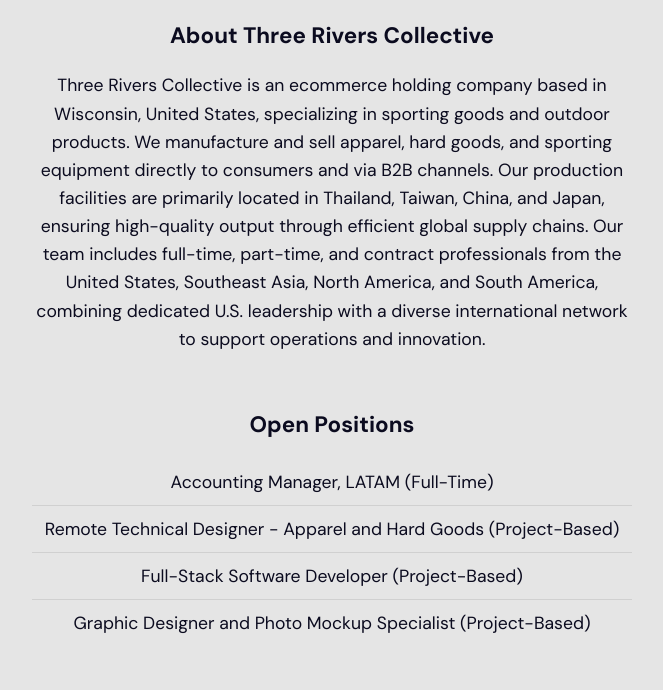
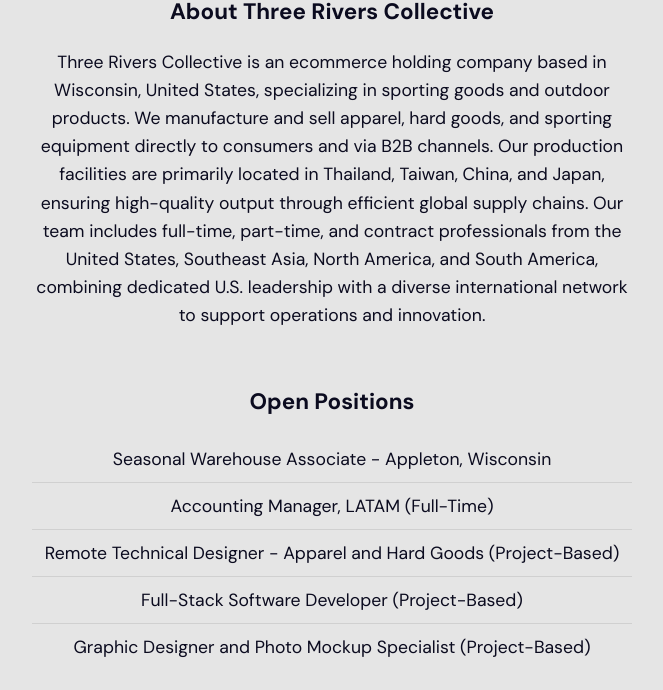
Before and after one commit to threeriverscollective/threeriverscollective.github.io, a plain HTML site: page about.html in a window 1280 px wide. Shown: the part 166-856 px from the top of the page, without its empty margins (308-971 px from the left). Before the commit the page ends 832 px from the top, so only its background shows below. Drawn offline with Linux system fonts and the light colour scheme.

Commit message:
Update about.html

```diff
--- a/about.html
+++ b/about.html
@@ -79,6 +79,7 @@
         <div class="positions-section">
             <div class="positions-title">Open Positions</div>
             <ul class="position-list">
+                <li class="position-item">Seasonal Warehouse Associate - Appleton, Wisconsin</li>
                 <li class="position-item">Accounting Manager, LATAM (Full-Time)</li>
                 <li class="position-item">Remote Technical Designer - Apparel and Hard Goods (Project-Based)</li>
                 <li class="position-item">Full-Stack Software Developer (Project-Based)</li>
```
